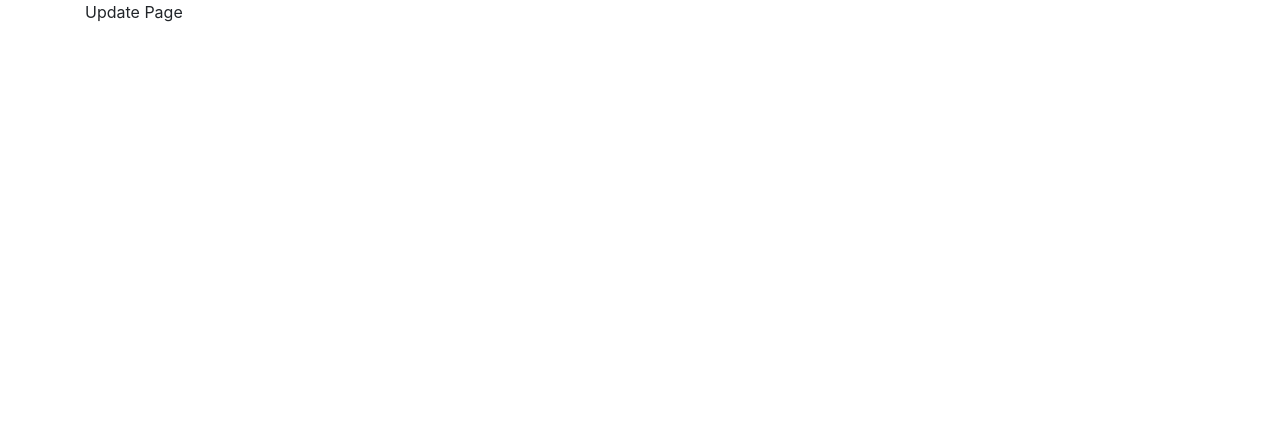
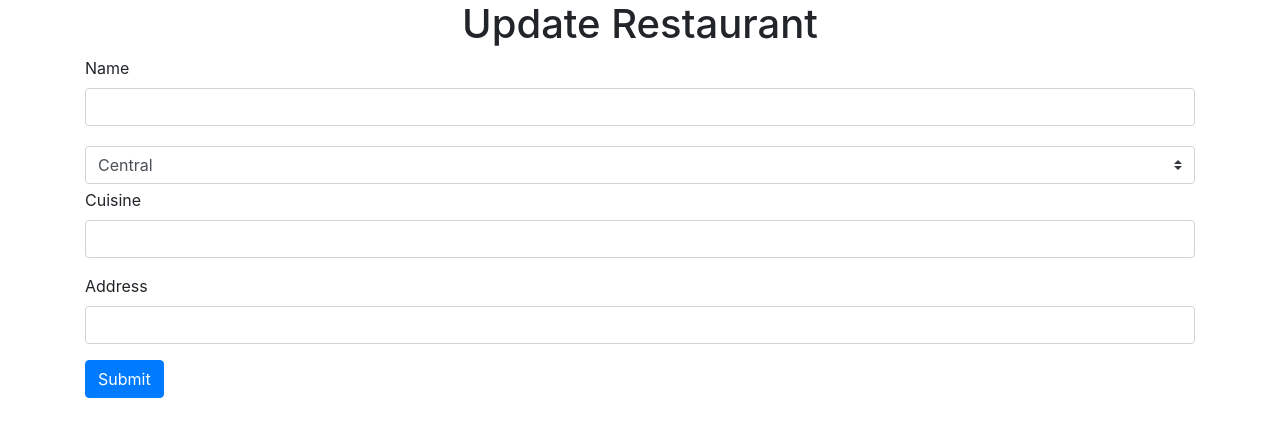
Before and after one commit to prwhoeatsnonstop/eat-here-lah, a React (Create React App) app in the folder client/: page /restaurants/1/update in a window 1280 px wide. Shown: the top 436 px of the page. Built offline with nearby package versions, Linux system fonts and the light colour scheme; no server answers.

Commit message:
Able to update and delete selected restaurant

```diff
--- a/client/src/components/RestaurantList.jsx
+++ b/client/src/components/RestaurantList.jsx
@@ -1,12 +1,16 @@
 import React, {useEffect, useContext} from "react";
 import RestaurantFinder from "../apis/RestaurantFinder";
 import { RestaurantsContext } from "../context/RestaurantsContext";
+import { useHistory } from "react-router-dom";
 
 
 
 //passing an empty array will help to ensure useEffect will only run when component mounts and not everytime when a component reloads
 const RestaurantList = (props) => {
     const { restaurants, setRestaurants } = useContext(RestaurantsContext);
+
+    let history = useHistory();
+
     useEffect(() => {
       const fetchData = async () => {
         try {
@@ -19,6 +23,28 @@
 
       fetchData();
     }, []);
+
+    const handleDelete = async (e, id) => {
+        e.stopPropagation();
+        try {
+            const response = await RestaurantFinder.delete(`/${id}`);
+            setRestaurants(restaurants.filter(restaurant => {
+                return restaurant.id !== id;
+            }));
+        } catch (err) {
+            console.log(err);
+        }
+    }
+
+
+    const handleUpdate = (e, id) => {
+        e.stopPropagation();
+        history.push(`/restaurants/${id}/update`)
+    };
+
+    const handleRestaurantSelect = (id) => {
+        history.push(`/restaurants/${id}`)
+    }
 
     return (
         <div className="list-group">
@@ -36,24 +62,30 @@
                 <tbody>
                     {restaurants && restaurants.map(restaurant => {
                         return(
-                                <tr key={restaurant.id}>
+                                <tr onClick={() => handleRestaurantSelect(restaurant.id)} key={restaurant.id}>
                                     <td>{restaurant.name}</td>
                                     <td>{restaurant.location}</td>
                                     <td>{restaurant.cuisine}</td>
                                     <td>{restaurant.address}</td>
-                                    <td><button className="btn btn-warning">Update</button></td>
-                                    <td><button className="btn btn-danger">Delete</button></td>
+                                    <td>
+                                        <button
+                                            onClick={(e) => handleUpdate(e, restaurant.id)}
+                                            className="btn btn-warning"
+                                        >
+                                            Update
+                                        </button>
+                                    </td>
+                                    <td>
+                                        <button
+                                            onClick={(e) => handleDelete(e, restaurant.id)}
+                                            className="btn btn-danger"
+                                        >
+                                            Delete
+                                        </button>
+                                    </td>
                                 </tr>
                         )
                     })}
-                    {/* <tr>
-                        <td>mcd</td>
-                        <td>central</td>
-                        <td>fast food</td>
-                        <td>mcd</td>
-                        <td><button className="btn btn-warning">Update</button></td>
-                        <td><button className="btn btn-danger">Delete</button></td>
-                    </tr> */}
                 </tbody>
             </table>
         </div>
--- /dev/null
+++ b/client/src/components/UpdateRestaurant.jsx
@@ -0,0 +1,99 @@
+import React, { useState, useContext, useEffect } from 'react'
+import { useParams, useHistory } from 'react-router-dom'
+import { RestaurantsContext } from '../context/RestaurantsContext';
+import RestaurantFinder from '../apis/RestaurantFinder';
+
+const UpdateRestaurant = (props) => {
+    const { id } = useParams();
+
+    let history = useHistory();
+
+    const { restaurants } = useContext(RestaurantsContext);
+
+    const [name, setName] = useState("");
+    const [location, setLocation] = useState("");
+    const [cuisine, setCuisine] = useState("");
+    const [address, setAddress] = useState("");
+
+    useEffect(() => {
+        const fetchData = async() => {
+            const response = await RestaurantFinder.get(`/${id}`);
+            console.log(response.data.data);
+            setName(response.data.data.restaurant.name)
+            setLocation(response.data.data.restaurant.location)
+            setCuisine(response.data.data.restaurant.cuisine)
+            setAddress(response.data.data.restaurant.address)
+        };
+
+        fetchData();
+    }, []);
+
+    const handleSubmit = async (e) => {
+        e.preventDefault();
+        const updatedRestaurant = await RestaurantFinder.put(`${id}`, {
+            name,
+            location,
+            cuisine,
+            address
+        });
+        history.push("/")
+    };
+
+    return (
+        <div>
+            <form action="">
+                <div className="form-group">
+                    <label htmlFor="name">Name</label>
+                    <input
+                        value={name}
+                        onChange={(e) => setName(e.target.value)}
+                        id="name"
+                        className="form-control"
+                        type="text"
+                    />
+                </div>
+
+                <div>
+                    <select
+                        value={location}
+                        onChange={(e) => setLocation(e.target.value)}
+                        className="custom-select my-1 mr-sm-2"
+                    >
+                        <option disabled>Location</option>
+                        <option value="Central">Central</option>
+                        <option value="North">North</option>
+                        <option value="South">South</option>
+                        <option value="East">East</option>
+                        <option value="West">West</option>
+                    </select>
+                </div>
+
+                <div className="form-group">
+                    <label htmlFor="cuisine">Cuisine</label>
+                    <input
+                        value={cuisine}
+                        onChange={(e) => setCuisine(e.target.value)}
+                        id="cuisine" className="form-control"
+                        type="text"
+                    />
+                </div>
+
+                <div className="form-group">
+                    <label htmlFor="address">Address</label>
+                    <input
+                        value={address}
+                        onChange={(e) => setAddress(e.target.value)}
+                        id="address"
+                        className="form-control"
+                        type="text"
+                    />
+                </div>
+
+                <button type="submit" onClick={handleSubmit} className="btn btn-primary">Submit</button>
+
+            </form>
+        </div>
+    )
+}
+
+export default UpdateRestaurant;
--- a/client/src/context/RestaurantsContext.js
+++ b/client/src/context/RestaurantsContext.js
@@ -2,8 +2,9 @@
 
 export const RestaurantsContext = createContext();
 
-export const RestaurantsContextProvider = props => {
+export const RestaurantsContextProvider = (props) => {
     const [restaurants, setRestaurants] = useState([]);
+    const [selectedRestaurant, setSelectedRestaurant] = useState([null]);
 
     const addRestaurants = (restaurant) => {
         setRestaurants([...restaurants, restaurant]);
@@ -12,7 +13,9 @@
         <RestaurantsContext.Provider value={{
             restaurants,
             setRestaurants,
-            addRestaurants
+            addRestaurants,
+            selectedRestaurant,
+            setSelectedRestaurant,
             }}
         >
             {props.children}
--- a/client/src/routes/RestaurantDetailPage.jsx
+++ b/client/src/routes/RestaurantDetailPage.jsx
@@ -1,11 +1,29 @@
-import React from 'react'
+import React, { useContext, useEffect } from 'react'
+import { useParams } from 'react-router-dom'
+import { RestaurantsContext } from '../context/RestaurantsContext';
+import RestaurantFinder from '../apis/RestaurantFinder';
 
 const RestaurantDetailPage = () => {
+    const {id} = useParams();
+    const {selectedRestaurant, setSelectedRestaurant} = useContext(RestaurantsContext)
+
+    useEffect(() => {
+        const fetchData = async () => {
+            try {
+                const response = await RestaurantFinder.get(`/${id}`);
+                setSelectedRestaurant(response.data.data.restaurant);
+            } catch (err) {
+                console.log(err);
+            }
+        };
+        fetchData();
+    }, [])
+
     return (
         <div>
-            Detail Page
+            {selectedRestaurant && selectedRestaurant.name}
         </div>
     )
 }
 
-export default RestaurantDetailPage;
+export default RestaurantDetailPage
--- a/client/src/routes/UpdatePage.jsx
+++ b/client/src/routes/UpdatePage.jsx
@@ -1,9 +1,11 @@
 import React from 'react'
+import UpdateRestaurant from '../components/UpdateRestaurant'
 
 const UpdatePage = () => {
     return (
         <div>
-            Update Page
+            <h1 className="text-center">Update Restaurant</h1>
+            <UpdateRestaurant />
         </div>
     )
 }
```
Also changed, not shown: client/src/App.jsx (+12 -3 lines), client/src/components/AddRestaurant.jsx (+4 -4 lines), 1 other file (tests, documents, lock files or other folders).
